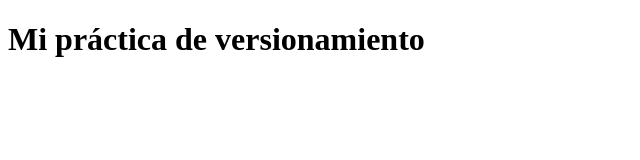
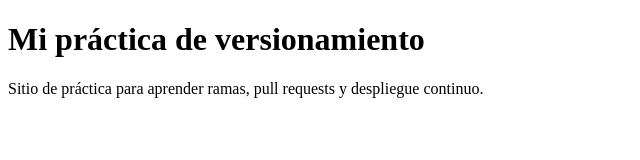
Before and after one commit to jhon-avila135/practica-versionamiento, a plain HTML site: page public/index.html in a window 1280 px wide. Shown: the whole page, without its empty margins (0-640 px from the left). Drawn offline with Linux system fonts and the light colour scheme.

Commit message:
feat(inicio): agrega la descripción del sitio

```diff
--- a/public/index.html
+++ b/public/index.html
@@ -1 +1 @@
-<!DOCTYPE html><html lang="es"><head><meta charset="utf-8"><title>Práctica</title></head><body><h1>Mi práctica de versionamiento</h1></body></html>
+<!DOCTYPE html><html lang="es"><head><meta charset="utf-8"><title>Práctica</title></head><body><h1>Mi práctica de versionamiento</h1><p>Sitio de práctica para aprender ramas, pull requests y despliegue continuo.</p></body></html>
```
